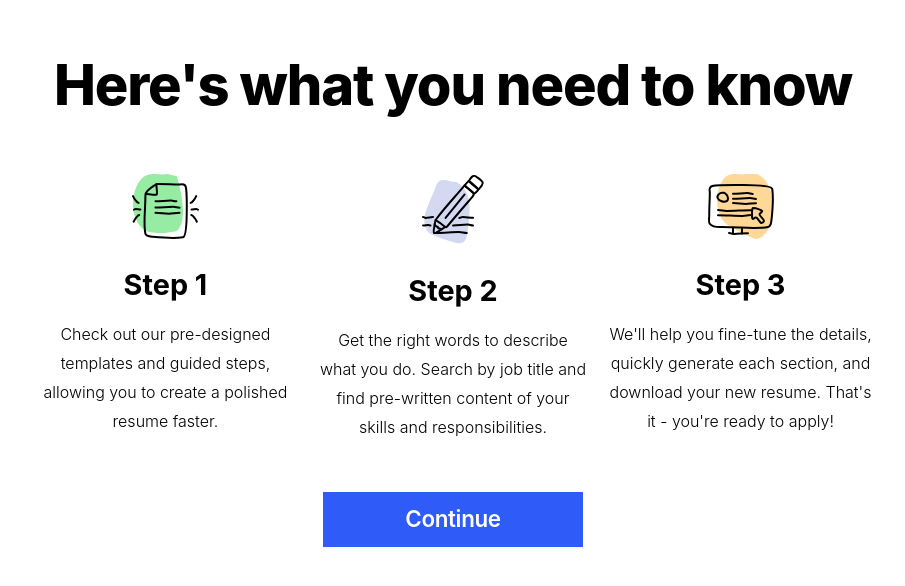
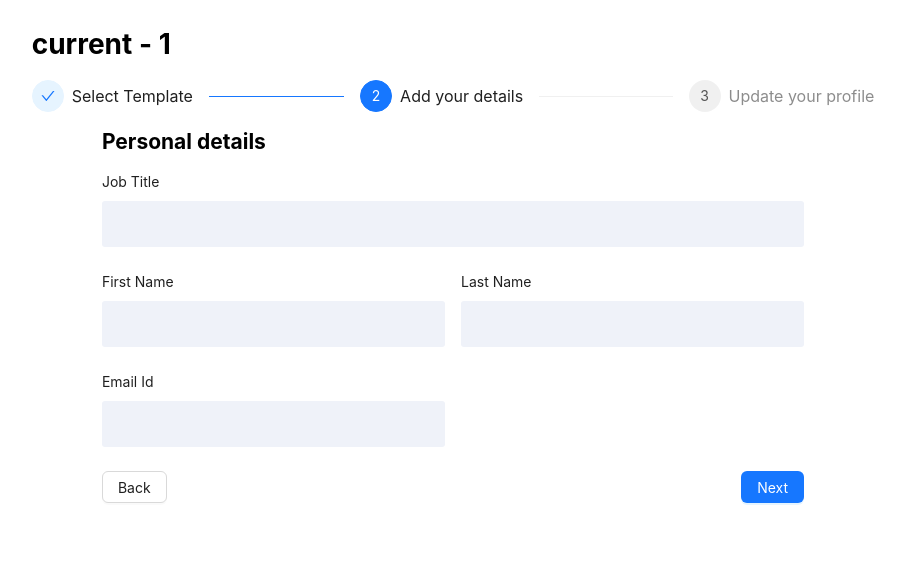
Before and after one commit to codeincrypt/resume-builder-react, a React (Create React App) app: page / in a window 1280 px wide. Shown: the top 586 px of the page, without its empty margins (187-1092 px from the left). Built offline with nearby package versions, Linux system fonts and the light colour scheme.

Commit message:
resume builder app

```diff
--- a/src/App.js
+++ b/src/App.js
@@ -1,18 +1,15 @@
 import { BrowserRouter } from "react-router-dom";
 import { Provider } from "react-redux";
-import { PersistGate } from "redux-persist/integration/react";
-import { persistor, store } from "./store";
-import Navigation from "./router/Routing";
+import { store } from "./store";
+import Users from "./page/Users";
 import "./App.css";
 
 function App() {
   return (
     <Provider store={store}>
-      <PersistGate loading={null} persistor={persistor}>
-        <BrowserRouter>
-          <Navigation />
-        </BrowserRouter>
-      </PersistGate>
+      <BrowserRouter>
+        <Users />
+      </BrowserRouter>
     </Provider>
   );
 }
--- a/src/assets/css/style.css
+++ b/src/assets/css/style.css
@@ -21,72 +21,3 @@
 .text-center {
   text-align: center;
 }
-
-.page-hiw .p-title {
-  font-size: 3.5rem;
-  text-align: center;
-  margin-top: 26px;
-  letter-spacing: -.071rem;
-  font-weight: 800;
-  line-height: 6.4rem;
-  color: #000;
-}
-
-.page-hiw .step-head {
-  font-family: 'Inter', sans-serif;
-  font-weight: 700;
-  font-size: 1.8rem;
-  line-height: 2.4rem;
-  margin-top: 24px;
-  margin-bottom: 16px;
-  /* color: #000; */
-  text-transform: capitalize;
-}
-
-.page-hiw .step-title {
-  font-family: Inter, sans-serif;
-  text-align: center;
-  font-weight: 300;
-  font-size: 1rem;
-  line-height: 1.8rem;
-  color: #000;
-  padding-top: 0;
-  margin-bottom: 0;
-  max-width: 348px;
-  margin-left: auto;
-  margin-right: auto;
-}
-
-.page-hiw .btn-lg {
-  width: 260px;
-  text-transform: capitalize;
-  min-width: 260px;
-  font-size: 1.6rem;
-  letter-spacing: -.021rem;
-}
-
-.page-hiw .btn-primary {
-  background-color: #2f5cf8;
-  border-color: #2f5cf8;
-  height: 55px;
-  border-radius: 28px;
-  color: #fff;
-  line-height: 1.9rem;
-  font-weight: 700;
-}
-
-.page-hiw .btn {
-  display: inline-block;
-  cursor: pointer;
-  font-weight: 600;
-  text-align: center;
-  white-space: nowrap;
-  vertical-align: middle;
-  user-select: none;
-  border: 1px solid transparent;
-  padding: 8.5px 7.5px;
-  font-size: 1.4rem;
-  line-height: 1.35;
-  border-radius: 0;
-  transition: color 0.15s ease-in-out, background-color 0.15s ease-in-out, border-color 0.15s ease-in-out, box-shadow 0.15s ease-in-out;
-}
--- /dev/null
+++ b/src/page/Users.js
@@ -0,0 +1,182 @@
+import React, { useState, useEffect } from "react";
+import { useDispatch, useSelector } from "react-redux";
+import { v4 as uuidv4 } from "uuid";
+import { Form, Row, Col, Input, Button } from "antd";
+
+import Stepper from "./../components/Stepper";
+
+const Users = () => {
+  const [current, setCurrent] = useState(1);
+  // const user = useSelector((state) => state.user);
+  const [uuid] = useState(uuidv4());
+  const dispatch = useDispatch();
+
+  const [form] = Form.useForm();
+  const variant = Form.useWatch("variant", form);
+
+  const initialValue = {
+    fname: "",
+    lname: "",
+    email: "",
+    jobtitle: "",
+    phone: "",
+    country: "",
+    city: "",
+    address: "",
+    postalcode: "",
+    nationality: "",
+    dob: "",
+  };
+  const [formData, setFormData] = useState(initialValue);
+
+  const handleStep2 = (values) => {
+    const data = {
+      ...values,
+      uuid,
+    };
+    console.log("data2", data);
+    setFormData({
+      ...formData,
+    });
+    setCurrent(1);
+  };
+
+  const handleStep3 = (values) => {
+    const data = {
+      ...values,
+      uuid,
+    };
+    console.log("data3", data);
+    setCurrent(2);
+  };
+
+  const goBack = (e) => {
+    setCurrent(e);
+  };
+
+  useEffect(() => {
+    // eslint-disable-next-line react-hooks/exhaustive-deps
+  }, []);
+
+  return (
+    <div>
+      <Row justify="center">
+        <Col span={16}>
+          <Stepper current={current} />
+        </Col>
+        <Col span={16}>
+          {current === 0 ? (
+            <Row justify="center">
+              <Col span={20} className="text-center">
+                <h1 className="heading1 text-center">Add your name</h1>
+                <p className="text-center">
+                  You made a great template selection! Now let’s add your name
+                  to it.
+                </p>
+              </Col>
+              <Col span={16}>
+                <Form
+                  form={form}
+                  initialvalue={initialValue}
+                  variant={variant || "filled"}
+                  onFinish={(values) => handleStep2(values)}
+                  layout="vertical"
+                >
+                  <Form.Item
+                    label="First Name"
+                    name="fname"
+                    rules={[{ message: "Please input!" }]}
+                  >
+                    <Input className="form-control" />
+                  </Form.Item>
+                  <Form.Item
+                    label="Last Name"
+                    name="lname"
+                    rules={[{ message: "Please input!" }]}
+                  >
+                    <Input className="form-control" />
+                  </Form.Item>
+                  <Form.Item
+                    label="Email Id"
+                    name="email"
+                    rules={[{ message: "Please input!" }]}
+                  >
+                    <Input className="form-control" />
+                  </Form.Item>
+                  <Row justify={"space-between"}>
+                    <Button>Back</Button>
+                    <Button htmlType="submit" type="primary">
+                      Next
+                    </Button>
+                  </Row>
+                </Form>
+              </Col>
+            </Row>
+          ) : null}
+          {current === 1 ? (
+            <Row justify="center">
+              <Col span={20}>
+                <h2>Personal details</h2>
+                <Form
+                  form={form}
+                  variant={variant || "filled"}
+                  initialvalue={initialValue}
+                  onFinish={(values) => handleStep3(values)}
+                  layout="vertical"
+                >
+                  <Row gutter={[16, 0]}>
+                    <Col span={24}>
+                      <Form.Item
+                        label="Job Title"
+                        name="jobtitle"
+                        rules={[{ message: "Please input!" }]}
+                      >
+                        <Input className="form-control" />
+                      </Form.Item>
+                    </Col>
+                    <Col span={12}>
+                      <Form.Item
+                        label="First Name"
+                        name="fname"
+                        rules={[{ message: "Please input!" }]}
+                      >
+                        <Input className="form-control" />
+                      </Form.Item>
+                    </Col>
+                    <Col span={12}>
+                      <Form.Item
+                        label="Last Name"
+                        name="lname"
+                        rules={[{ message: "Please input!" }]}
+                      >
+                        <Input className="form-control" />
+                      </Form.Item>
+                    </Col>
+                    <Col span={12}>
+                      <Form.Item
+                        label="Email Id"
+                        name="email"
+                        rules={[{ message: "Please input!" }]}
+                      >
+                        <Input className="form-control" />
+                      </Form.Item>
+                    </Col>
+                    <Col span={12}></Col>
+                  </Row>
+                  <Row justify={"space-between"}>
+                    <Button onClick={(e) => goBack(0)}>Back</Button>
+                    <Button htmlType="submit" type="primary">
+                      Next
+                    </Button>
+                  </Row>
+                </Form>
+              </Col>
+            </Row>
+          ) : null}
+        </Col>
+      </Row>
+    </div>
+  );
+};
+
+export default Users;
--- a/src/store/index.js
+++ b/src/store/index.js
@@ -4,28 +4,22 @@ import { persistStore, persistReducer } from "redux-persist";
 import storage from "redux-persist/lib/storage";
 
 import userSlice from "./slices/userSlice.js";
-import authSlice from "./slices/authSlice";
 
 const rootReducer = combineReducers({
-  auth: authSlice,
   user: userSlice,
 });
 
 const persistConfig = {
   key: "root",
   storage,
-  whitelist: ["auth"],
+  whitelist: ["user"],
 };
 
-// Persist the reducer
 const persistedReducer = persistReducer(persistConfig, rootReducer);
-
-// Create the store
 const store = configureStore({
   reducer: persistedReducer,
 });
 
-// Set up the persistor
 const persistor = persistStore(store);
 
 export { store, persistor };
```
Also changed, not shown: src/page/Resume.js (added).
